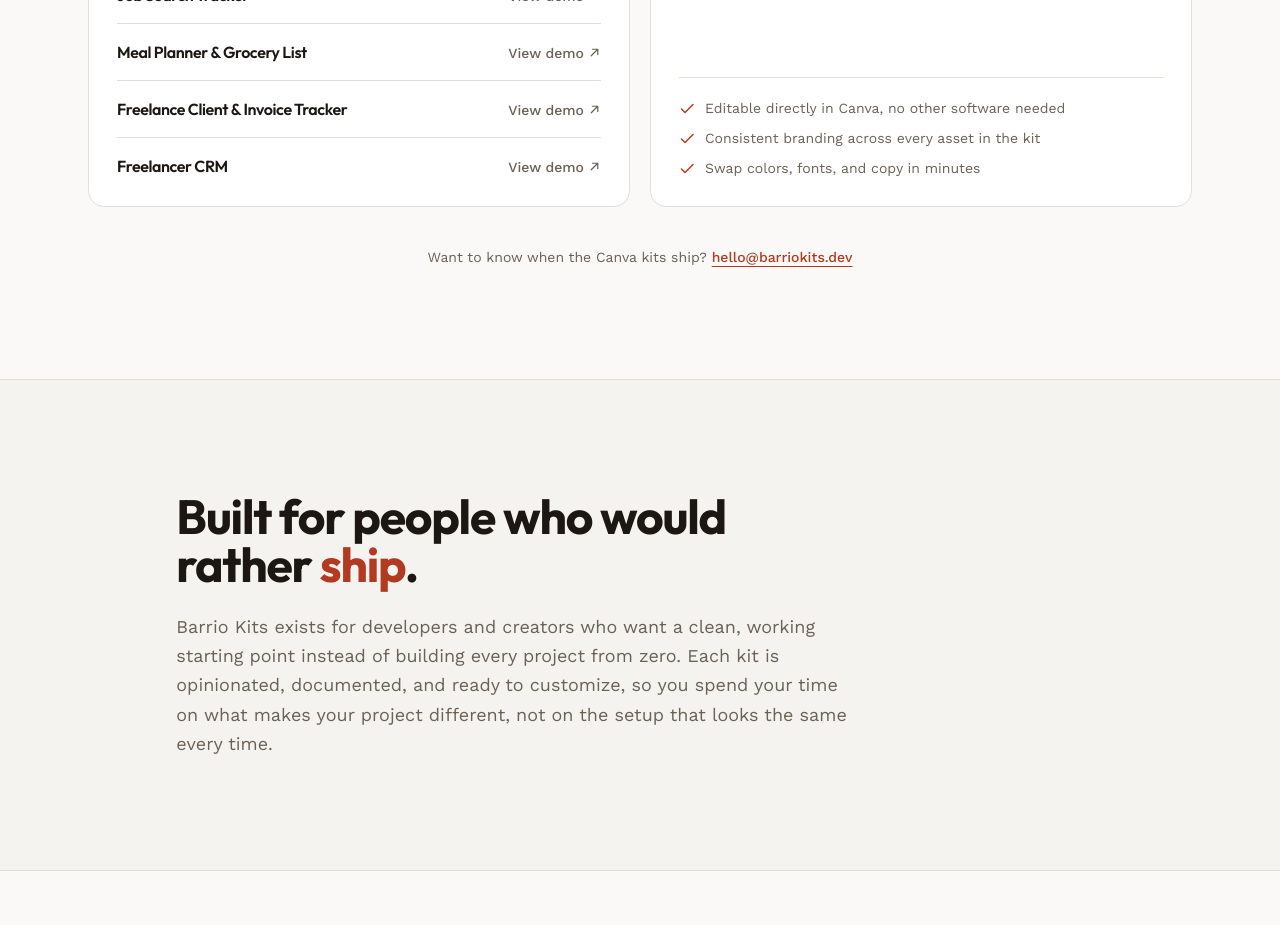
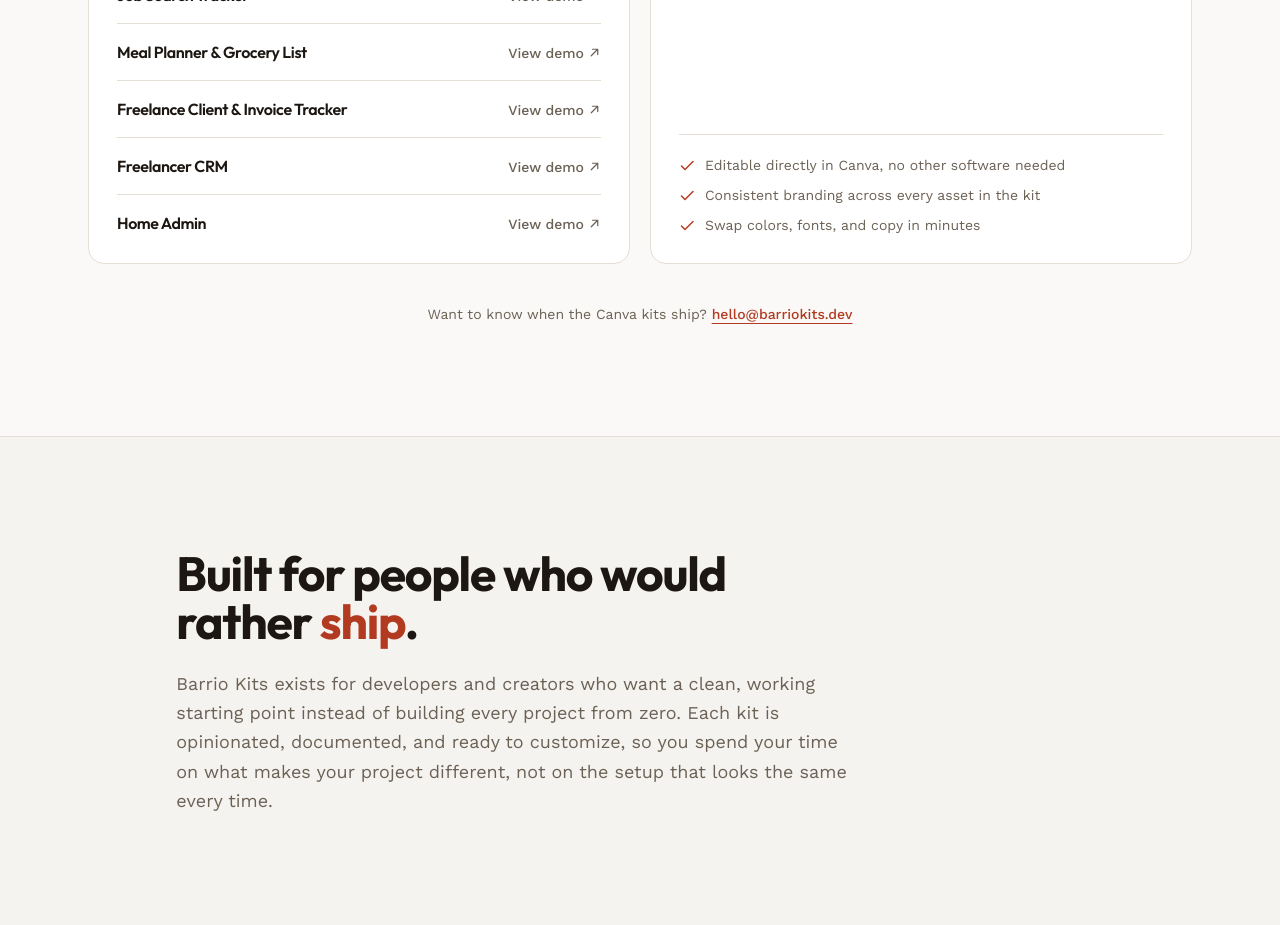
Before and after one commit to KikeCR/barriokits-landing, a Next.js app: page / in a window 1280 px wide. Shown: the part 1960-2885 px from the top of the page. Built offline with nearby package versions, Linux system fonts and the light colour scheme.

Commit message:
Added new Notion template for Home Admin.

```diff
--- a/data/products.ts
+++ b/data/products.ts
@@ -96,6 +96,13 @@
           "A Notion system for managing leads, contacts, and deals across the freelance client pipeline.",
         url: "https://barriokits.notion.site/Freelancer-CRM-3c6a3568f014811e8467c5cd89a80a21",
       },
+      {
+        label: "Home Admin",
+        description:
+          "A Notion system for homeowners for home inventory, maintenances, warranty tracking, future plans and projects.",
+        url: "https://barriokits.notion.site/Home-Admin-3c6a3568f01481d39fd7c4ddf1e901d5",
+      },
+
     ],
   },
   {
```
